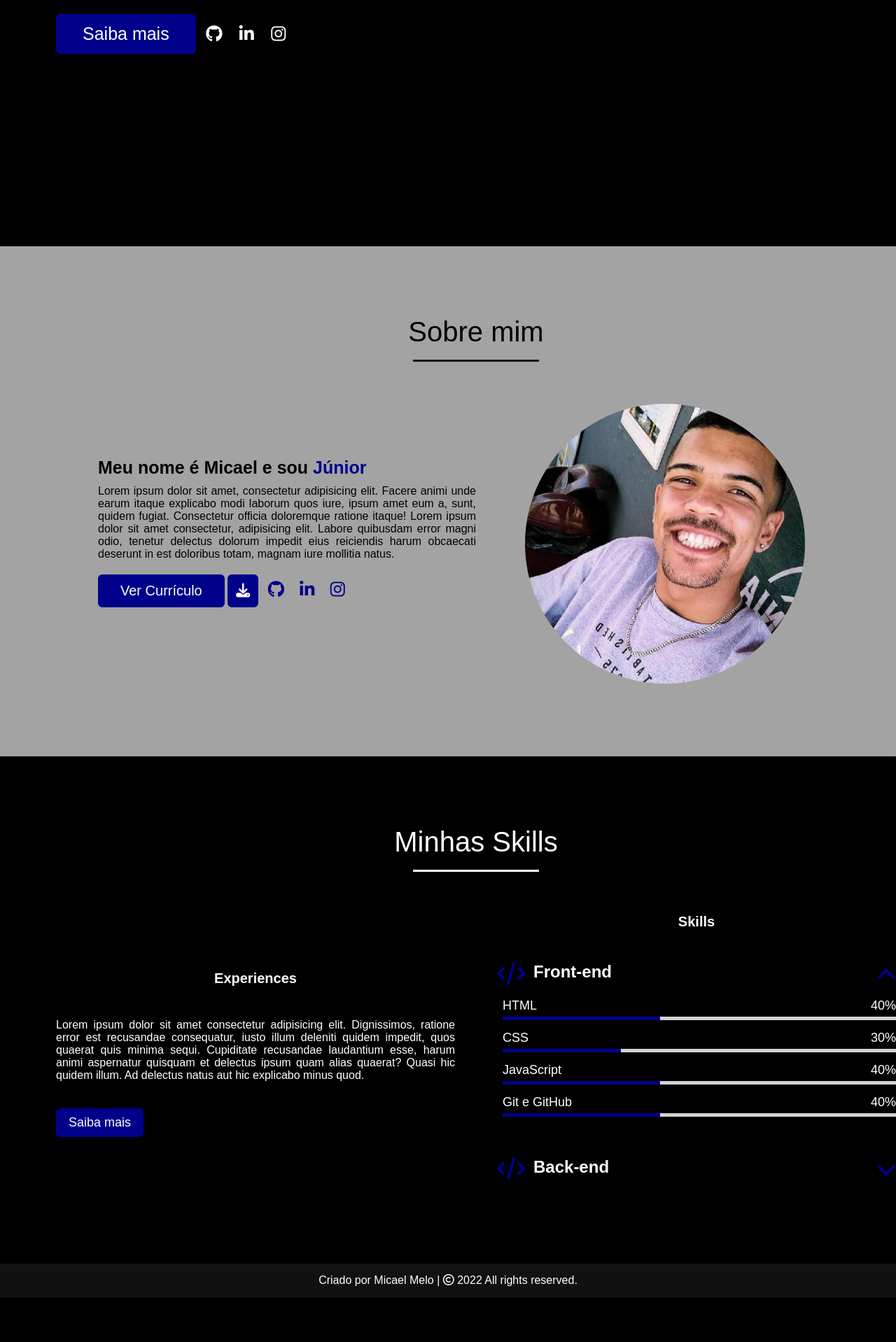
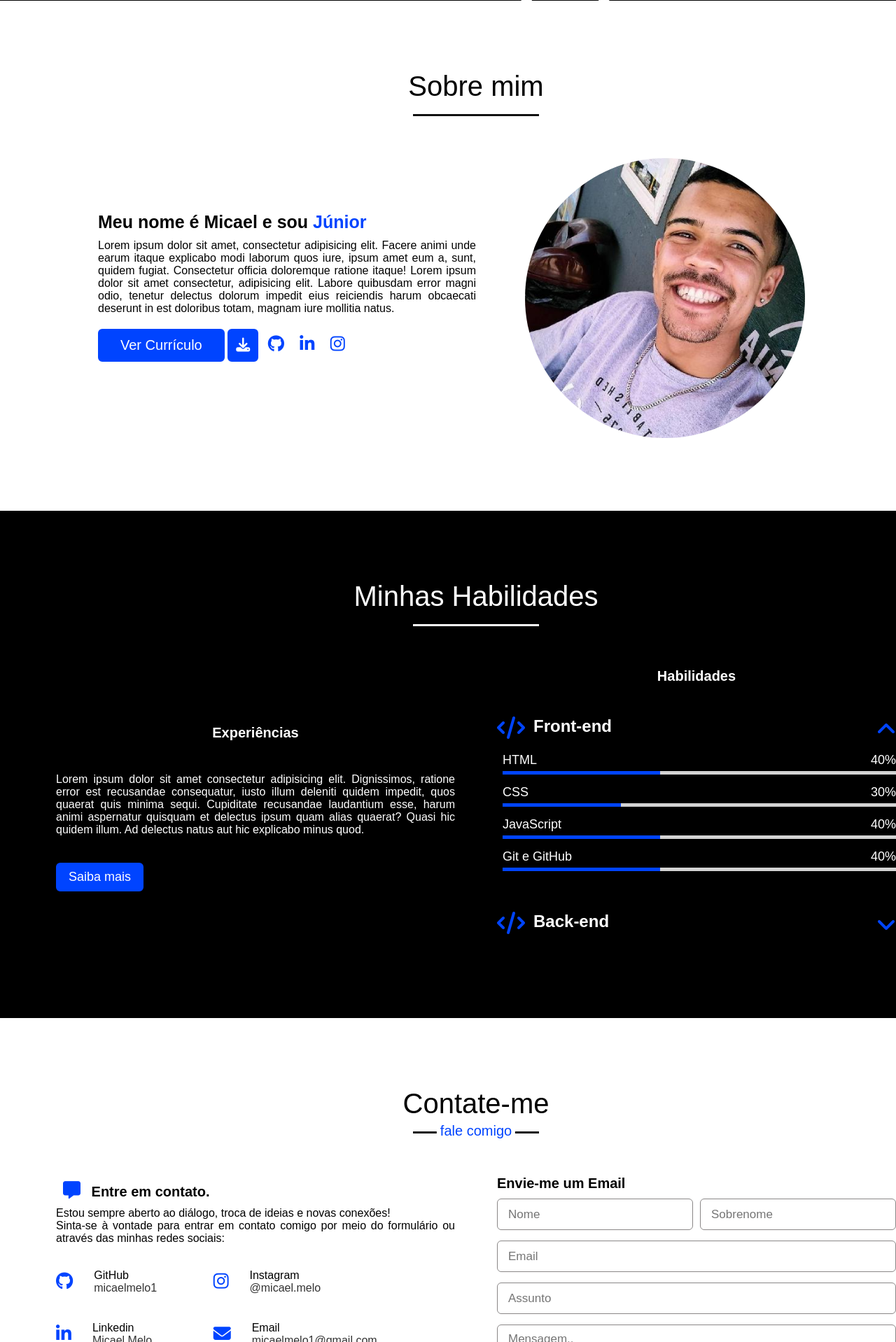
Before and after one commit to micaelmelo1/micaelmelo1.github.io, a PHP site: page / in a window 1280 px wide. Shown: the part 448-2366 px from the top of the page at 70% size. Before the commit the page ends 2302 px from the top, so only its background shows below. Run offline with PHP 8.4, Linux system fonts and the light colour scheme; some libraries are stand-ins or nearby versions.

Commit message:
add contact e atualização

```diff
--- a/index.html
+++ b/index.html
@@ -21,16 +21,13 @@
     <nav class="navbar">
         <div class="max-width">
             <div class="logo">
-                <a href="#">MM
-                    <img src="" width="" alt="">
-                </a>
+                <a href="#">MM</a>
             </div>
             <ul class="menu">
-                <li><a href="#home" class="menu-btn">Start</a></li>
-                <li><a href="#about" class="menu-btn">About</a></li>
-                <li><a href="" class="menu-btn">Skills</a></li>
-                <li><a href="" class="menu-btn">Projects</a></li>
-                <li><a href="" class="menu-btn">Contact</a></li>
+                <li><a href="#home" class="menu-btn">Inicio</a></li>
+                <li><a href="#about" class="menu-btn">Sobre mim</a></li>
+                <li><a href="" class="menu-btn">Habilidades</a></li>
+                <li><a href="" class="menu-btn">Contato</a></li>
             </ul>
             <div class="menu-btn">
                 <i style="font-size:30px" class="fa-solid fa-bars-staggered"></i>
@@ -88,13 +85,13 @@
             </div>
         </div>
     </section>
-
+            <!-- Skills -->
     <section class="skills" id="skills">
         <div class="max-width">
-            <h2 class="title-skills">Minhas Skills</h2>
+            <h2 class="title-skills">Minhas Habilidades</h2>
             <div class="skills-content">
                 <div class="column left">
-                    <div class="text"> Experiences</div>
+                    <div class="text"> Experiências</div>
                     <br><br>
                     <p>Lorem ipsum dolor sit amet consectetur adipisicing elit. Dignissimos, ratione error est
                         recusandae consequatur, iusto illum deleniti quidem impedit, quos quaerat quis minima sequi.
@@ -106,7 +103,7 @@
                 <br><br>
                 <!--Skills-->
                 <div class="column">
-                    <div class="text">Skills</div>
+                    <div class="text">Habilidades</div>
                     <br><br>
                     <!--Frontend-->
                     <div class="skills__content skills__open">
@@ -212,6 +209,107 @@
     </div>
     </div>
     </section>
+            <!-- Contact -->
+    <section class="contact" id="contact">
+        <div class="max-width">
+            <h2 class="title">Contate-me</h2>
+            <div class="contact-content">
+                <div class="column left">
+                    <div class="text">
+                        <i class="fa-solid fa-message msg"></i>
+                        Entre em contato.
+                    </div>
+                    <p>  Estou sempre aberto ao diálogo, troca de ideias e novas conexões! </p>
+                    <p>
+                         Sinta-se à vontade para entrar em contato comigo por meio do formulário ou através das
+                        minhas redes sociais:</p>
+
+                    <div class="icons">
+                        <div class="right">
+                            <div class="row">
+                                <a href="https://github.com/micaelmelo1" target="_blank"><i
+                                        class="fa-brands fa-github social-media"></i></a>
+                                <div class="info">
+                                    <div class="head">GitHub</div>
+                                    <div class="sub-title">micaelmelo1</div>
+                                </div>
+                            </div>
+                            <div class="row">
+                                <a href="https://www.linkedin.com/in/micael-melo-b1900415b/" target="_blank"><i
+                                        class="fa-brands fa-linkedin-in social-media"></i></a>
+                                <div class="info">
+                                    <div class="head">Linkedin</div>
+                                    <div class="sub-title">Micael Melo</div>
+                                </div>
+                            </div>
+                            <div class="row">
+                                <a href="#" ><i
+                                        class="fa-brands fa-whatsapp social-media"></i></a>
+                                <div class="info">
+                                    <div class="head">Whatsapp</div>
+                                    <div class="sub-title">(61) 9 8582-1583</div>
+                                </div>
+                            </div>
+                        </div>
+
+                        <div>
+                            <div class="row">
+                                <a href="https://www.instagram.com/micael.melo/" target="_blank"><i
+                                        class="fa-brands fa-instagram social-media"></i></a>
+                                <div class="info">
+                                    <div class="head">Instagram</div>
+                                    <div class="sub-title">@micael.melo</div>
+                                </div>
+                            </div>
+                            <div class="row">
+                                <i class="fas fa-envelope"></i>
+                                <div class="info">
+                                    <div class="head">Email</div>
+                                    <div class="sub-title">micaelmelo1@gmail.com</div>
+                                </div>
+                            </div>
+                            <div class="row">
+                                <a href="#" ><i
+                                        class="fa fa-phone "></i></a>
+                                <div class="info">
+                                    <div class="head">Whatsapp</div>
+                                    <div class="sub-title">(61) 9 8141-3604</div>
+                                </div>
+                            </div>
+                        </div>
+
+
+                    </div>
+                </div>
+                <div class="column right">
+                    <div class="text">
+                        Envie-me um Email</div>
+                    <form action="#">
+                        <div class="fields">
+                            <div class="field name">
+                                <input type="text" placeholder="Nome" required>
+                            </div>
+                            <div class="field email">
+                                <input type="email" placeholder="Sobrenome" required>
+                            </div>
+                        </div>
+                        <div class="field email">
+                            <input type="email" placeholder="Email" required>
+                        </div>
+                        <div class="field">
+                            <input type="text" placeholder="Assunto" required>
+                        </div>
+                        <div class="field textarea">
+                            <textarea cols="30" rows="20" placeholder="Mensagem.." required></textarea>
+                        </div>
+                        <div class="button-area">
+                            <button type="submit">Enviar</button>
+                        </div>
+                    </form>
+                </div>
+            </div>
+        </div>
+    </section>
 
     <footer>
         <span>Criado por <a href="#">Micael Melo</a> | <span class="far fa-copyright"></span> 2022 All rights
--- a/style.css
+++ b/style.css
@@ -50,9 +50,6 @@
     flex-wrap: wrap;
     align-items: center;
     justify-content: space-between;
-}
-.about {
-    background-color: rgba(73, 73, 73, 0.5);
 }
 
 .about .about-content{
@@ -109,7 +106,7 @@
     bottom: -8px;
     left: 50%;
     font-size: 20px;
-    color: #00018A;
+    color: #0044ff;
     padding: 0 5px;
     background: #fff;
     transform: translateX(-50%);
@@ -201,16 +198,13 @@
     filter: brightness(90%);
 }
 
-
 /* home section styling */
   .home{
     display: flex;
-    background: black  no-repeat 33vw 10vh;
-    height: 100vh;
+    background-color: black;
     color: #fff;
-    min-height: 500px;
-    background-size: 1200px;
-    background-attachment: fixed;
+    background-image: url("img/fundo1.jpg") ;
+    background-repeat: no-repeat;
     font-family: sans-serif;
 }
 .home .max-width{
@@ -254,14 +248,14 @@
     transition: all 0.3s ease;
 }
 .home .home-content .btn-sb:hover{
-    color: #00018A;
+    color: #0044ff;
     background: none;
 }
 
 .btn-sb{
-    background: #00018A;
+    background: #0044ff;
     border-radius: 6px;
-    border: 2px solid #00018A;
+    border: 2px solid #0044ff;
     padding: 12px 36px;
 }
 
@@ -300,7 +285,7 @@
     margin-bottom: 10px;
 }
 .about .about-content .right .text span{
-    color: #00018A;
+    color: #0044ff;
 }
 .about .about-content .right p{
     text-align: justify;
@@ -313,87 +298,32 @@
     transition: all 0.3s ease;
 }
 .about .about-content .right a:hover{
-    color: #00018A;
+    color: #0044ff;
     background: none;
 }
-
 .cv{
-    background: #00018A;
+    background: #0044ff;
     color: #fff;
     border-radius: 6px;
-    border: 2px solid #00018A;
+    border: 2px solid #0044ff;
     padding: 10px 30px;
 }
-
 .download{
     padding: 10px;
 }
-
-
 .about .social-media{
     font-size: 24px;
     transition: all 0.3s ease;
     padding: 9px;
-    color: #00018A;
+    color: #0044ff;
 }
-
 .social-media:hover{
     font-size: 28px;
-    text-shadow: 0 0 10px #00018A;
+    text-shadow: 0 0 10px #0044ff;
 }
-
-/* services section styling */
-/* .services, .projects{
-    color:#fff;
-    background: #111;
-}
-.services .title::before,
-.projects .title::before{
-    background: #fff;
-}
-.services .title::after,
-.projects .title::after{
-    background: #111;
-    content: "o que ofereço";
-}
-.services .serv-content .card{
-    width: calc(33% - 20px);
-    background: #222;
-    text-align: center;
-    border-radius: 6px;
-    padding: 50px 25px;
-    cursor: pointer;
-    transition: all 0.3s ease;
-}
-.services .serv-content .card:hover{
-    background: #621f86;
-}
-.services .serv-content .card .box{
-    transition: all 0.3s ease;
-}
-.services .serv-content .card:hover .box{
-    transform: scale(1.05);
-}
-.services .serv-content .card i{
-    font-size: 50px;
-    color: #621f86;
-    transition: color 0.3s ease;
-}
-.services .serv-content .card:hover i{
-    color: #fff;
-}
-.services .serv-content .card .text{
-    font-size: 25px;
-    font-weight: 500;
-    margin: 10px 0 7px 0;
-} */
 
 /* skills */
 
-.skills .title::after{
-    content: "o que faço";
-    background-color:#fff;
-}
 .skills {
     background-color: black;
     color:#fff;
@@ -418,18 +348,18 @@
 }
 .skills .skills-content .left a{
     display: inline-block;
-    background: #00018A;
+    background: #0044ff;
     color: #fff;
     font-size: 18px;
     font-weight: 500;
     padding: 8px 16px;
     margin-top: 20px;
     border-radius: 6px;
-    border: 2px solid #00018A;
+    border: 2px solid #0044ff;
     transition: all 0.3s ease;
 }
 .skills .skills-content .left a:hover{
-    color: #00018A;
+    color: #0044ff;
     background: none;
 }
 .skills .skills-content .right .bars{
@@ -457,7 +387,7 @@
     height: 100%;
     left: 0;
     top: 0;
-    background: #00018A;
+    background: #0044ff;
 }
 .skills-content .right .noventa::before{
     width: 90%;
@@ -574,7 +427,7 @@
 
 .msg{
     font-size: 25px;
-    color: #621f86;
+    color: #0044ff;
     padding: 0 10px;
 }
 .contact .contact-content .text{
@@ -600,7 +453,7 @@
 }
 .contact .contact-content .row i{
     font-size: 25px;
-    color: #621f86;
+    color: #0044ff;
 }
 
 .icons .right{
@@ -633,17 +486,17 @@
 .contact .right form .textarea textarea{
     height: 100%;
     width: 100%;
-    border: 1px solid lightgrey;
+    border: 1px solid #8a8787;
     border-radius: 6px;
     outline: none;
     padding: 0 15px;
     font-size: 17px;
-    font-family: 'Poppins', sans-serif;
+    font-family: sans-serif;
     transition: all 0.3s ease;
 }
 .contact .right form .field input:focus,
 .contact .right form .textarea textarea:focus{
-    border-color: #b3b3b3;
+    border-color: #8a8787;
 }
 .contact .right form .textarea textarea{
   padding-top: 10px;
@@ -680,11 +533,70 @@
     text-align: center;
 }
 footer span a{
-    color: #621f86;
+    color: #0044ff;
     text-decoration: none;
 }
 footer span a:hover{
     text-decoration: underline;
+}
+
+
+/*==================== SKILLS ====================*/
+.skills__header{
+    display: flex;
+    align-items: center;
+    margin-bottom: 1rem;
+    cursor: pointer;
+    justify-content: space-between;
+}
+
+.skills__div{
+    display: flex;
+    flex-direction: row;
+}
+
+.skills__icon, .skills__arrow{
+    font-size: 2rem;
+    color: #0044ff;
+}
+
+.skills__icon{
+    margin-right: .75rem;
+}
+
+.skills__subtitle{
+    font-size: .813rem;
+    color:#6d6a7c;
+}
+
+.skills__arrow{
+    margin-left: .75rem;
+    transition: .4s;
+}
+
+.skills__list{
+    row-gap: 1.5rem;
+    padding-left: .5rem;
+}
+
+.skills__titles{
+    display: flex;
+    justify-content: space-between;
+    margin-bottom: .5rem;
+}
+
+.skills__close .skills__list{
+    height: 0;
+    overflow: hidden;
+}
+
+.skills__open .skills__list{
+    height: max-content;
+    margin-bottom: 2.5rem;
+}
+
+.skills__open .skills__arrow{
+    transform: rotate(-180deg);
 }
 
     /* responsive media query start */
@@ -845,72 +731,3 @@
             line-height: 38px;
         }
     }
-
-
-
-
-
-
-
-
-
-
-
-
-/*==================== SKILLS ====================*/
-.skills__header{
-    display: flex;
-    align-items: center;
-    margin-bottom: 1rem;
-    cursor: pointer;
-    justify-content: space-between;
-}
-
-.skills__div{
-    display: flex;
-    flex-direction: row;
-}
-
-.skills__icon, .skills__arrow{
-    font-size: 2rem;
-    color: #00018A;
-}
-
-.skills__icon{
-    margin-right: .75rem;
-}
-
-.skills__subtitle{
-    font-size: .813rem;
-    color:#6d6a7c;
-}
-
-.skills__arrow{
-    margin-left: .75rem;
-    transition: .4s;
-}
-
-.skills__list{
-    row-gap: 1.5rem;
-    padding-left: .5rem;
-}
-
-.skills__titles{
-    display: flex;
-    justify-content: space-between;
-    margin-bottom: .5rem;
-}
-
-.skills__close .skills__list{
-    height: 0;
-    overflow: hidden;
-}
-
-.skills__open .skills__list{
-    height: max-content;
-    margin-bottom: 2.5rem;
-}
-
-.skills__open .skills__arrow{
-    transform: rotate(-180deg);
-}
```
Also changed, not shown: other parts of style.css (+9 -121 lines), script.js (+0 -38 lines), img/Captura de Tela (35).png (deleted), img/OFF.png (deleted), img/findo2.png (added), img/fundo1.jpg (added), img/fundo3.jpg (added), img/fundo4.png (added), img/fundo5.jpg (added), img/logo.png (deleted), img/logo1.png (deleted). Lines whose indentation alone changed are shown as unchanged.
